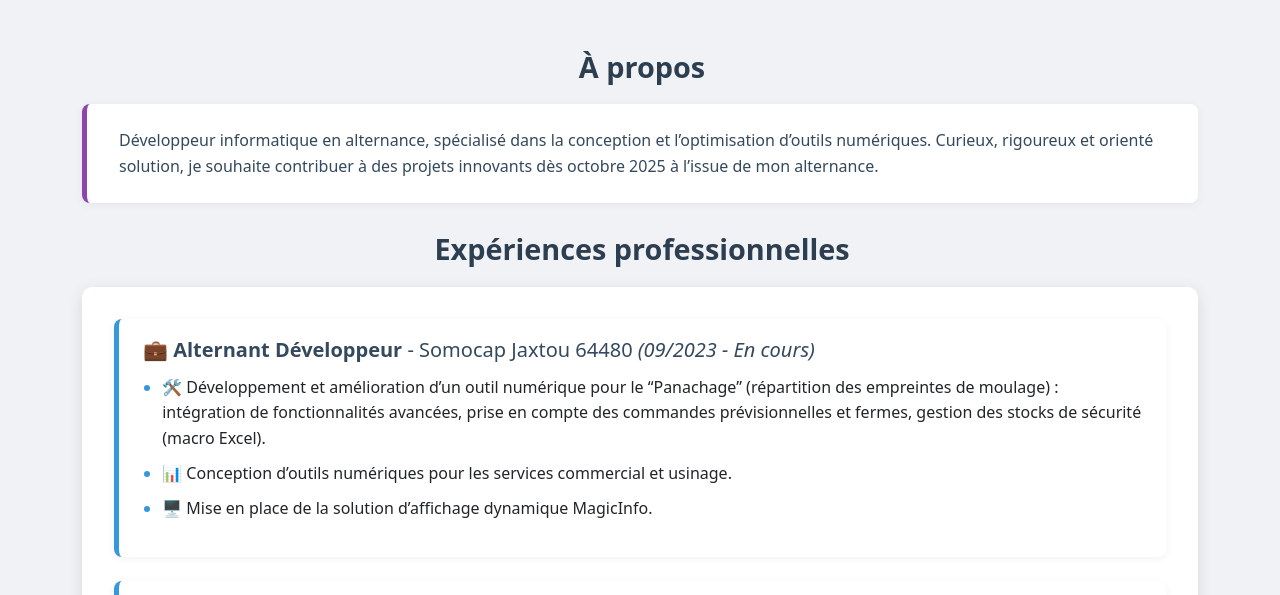
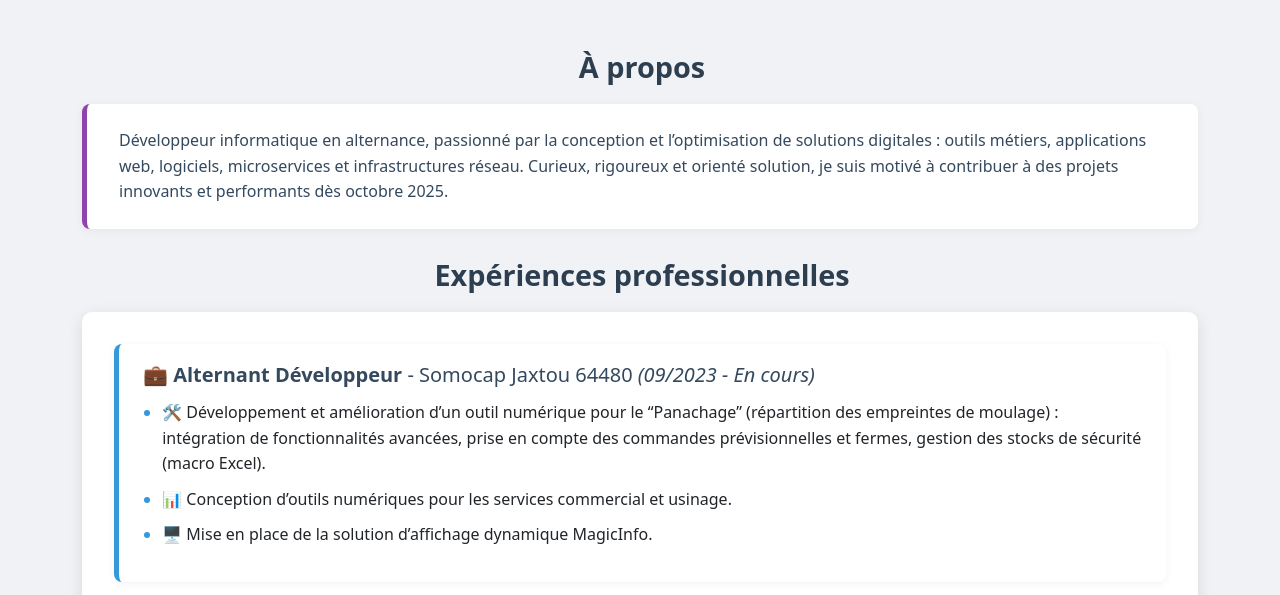
Before and after one commit to Ashraf-Aj-S/ashraf-aj-s.github.io, a plain HTML site: page index.html in a window 1280 px wide. Shown: the part 193-788 px from the top of the page. Drawn offline with nearby package versions, Linux system fonts and the light colour scheme.

Commit message:
Modification dans la page d'index

```diff
--- a/index.html
+++ b/index.html
@@ -28,8 +28,9 @@
 			<div class="section-title">À propos</div>
 			<div class="about-card">
 				<p>
-					Développeur informatique en alternance, spécialisé dans la conception et l’optimisation d’outils numériques. Curieux, rigoureux et orienté solution,
-					je souhaite contribuer à des projets innovants dès octobre 2025 à l’issue de mon alternance.
+					Développeur informatique en alternance, passionné par la conception et l’optimisation de solutions digitales : outils métiers, applications web,
+					logiciels, microservices et infrastructures réseau. Curieux,
+					rigoureux et orienté solution, je suis motivé à contribuer à des projets innovants et performants dès octobre 2025.
 				</p>
 			</div>
 		</div>
```
